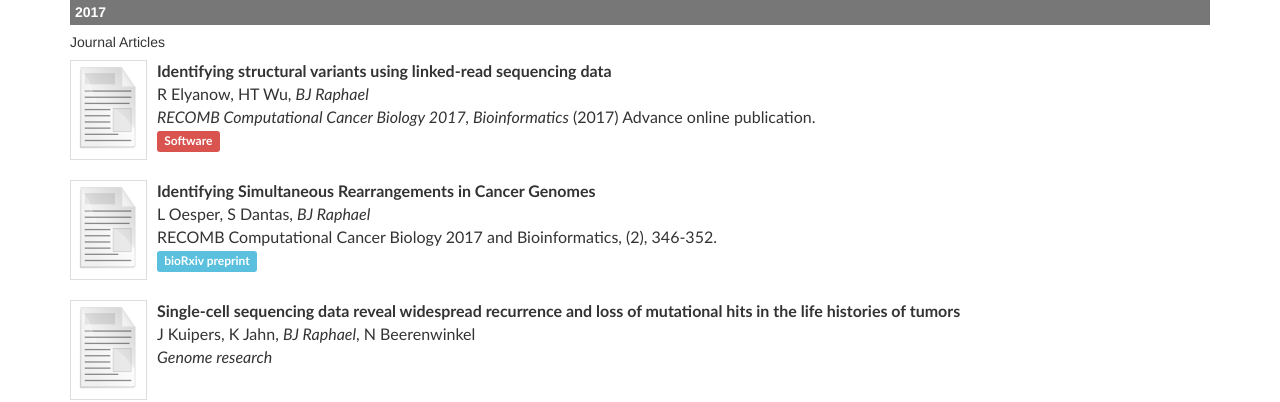
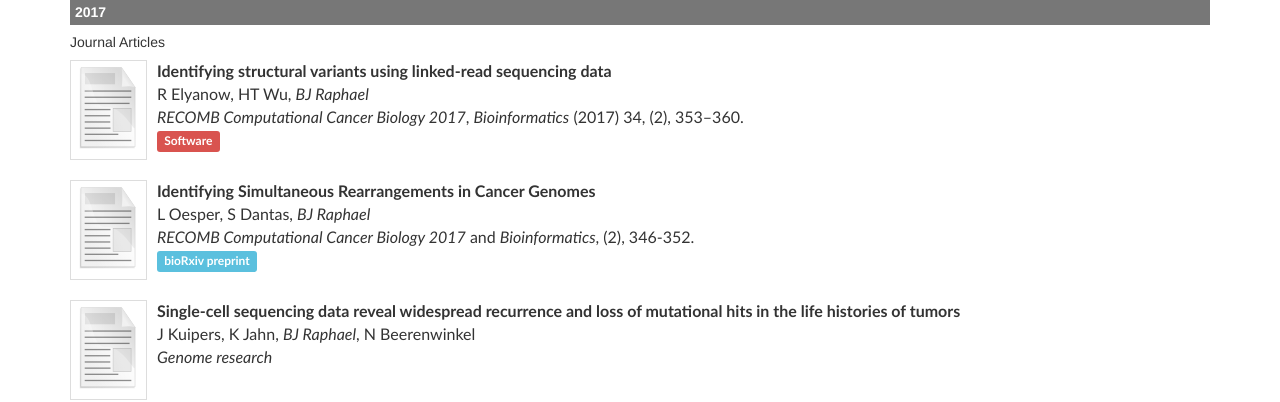
Before and after one commit to raphael-group/raphael-group.github.io, a Jekyll site: the page built from publications/index.md, in a window 1280 px wide and 900 px high, scrolled down 2112 px. Shown: the part 153-555 px from the top of the window. Built offline with Jekyll 4.4.1, drawn with Linux system fonts in a browser that asks for light colours; nearby versions of some CDN libraries; comment, search, counter and statistics services are not loaded.

Commit message:
Update index.md

```diff
--- a/publications/index.md
+++ b/publications/index.md
@@ -197,7 +197,7 @@ container_css_class: container publications
 
 	R Elyanow, HT Wu, _BJ Raphael_
 
-	*RECOMB Computational Cancer Biology 2017, Bioinformatics* (2017) Advance online publication.
+	*RECOMB Computational Cancer Biology 2017*, *Bioinformatics* (2017) 34, (2), 353–360.
 
 	<span class="label label-danger">
 		<a href="https://github.com/raphael-group/NAIBR">Software</a>
@@ -208,7 +208,7 @@ container_css_class: container publications
 
 	L Oesper, S Dantas, _BJ Raphael_
 
-	RECOMB Computational Cancer Biology 2017 and Bioinformatics, (2), 346-352.
+	*RECOMB Computational Cancer Biology 2017* and *Bioinformatics*, (2), 346-352.
 
 	<span class="label label-info">
         	<a href="https://www.biorxiv.org/content/10.1101/164855v1" target="_new">bioRxiv preprint</a>
```
